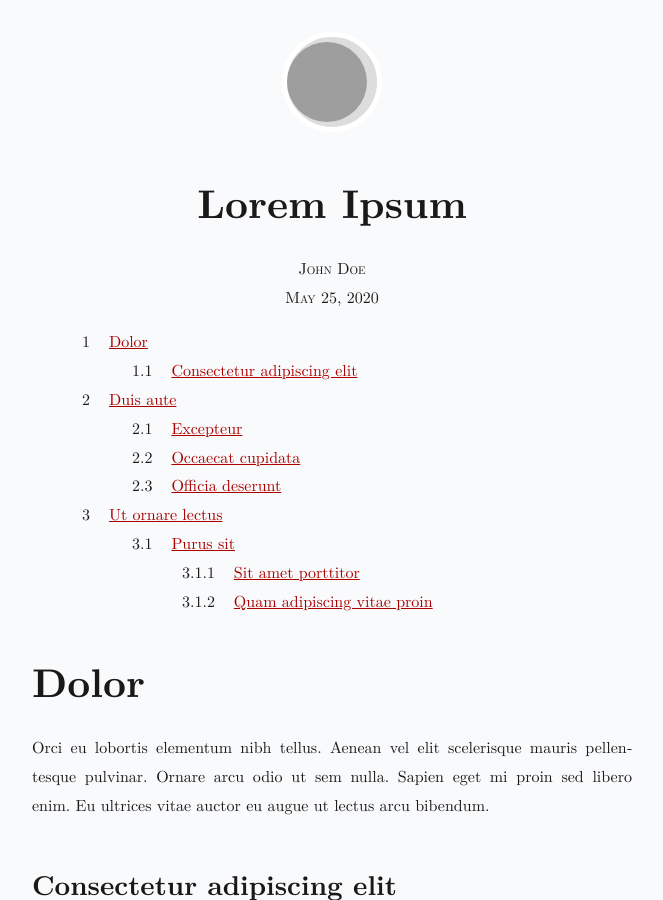
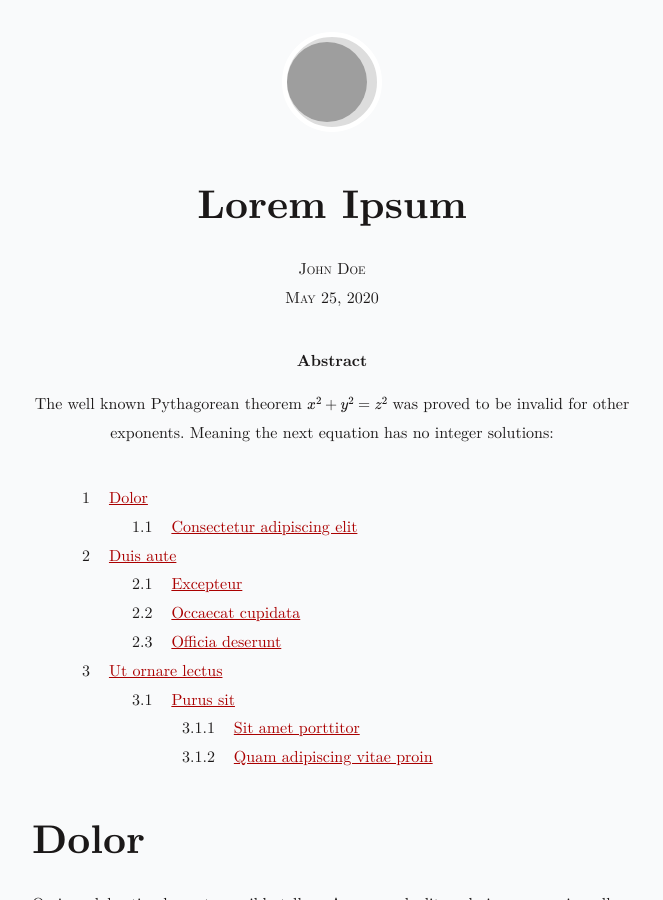
Before and after one commit to ryanmcdermott/jekyll-latex, a Jekyll site: the page built from _posts/2020-05-25-lorem-ipsum.md, in a window 1280 px wide and 900 px high, cut to the strip 0-900 px from the top of the window. Shown: the whole strip, without its empty margins (308-971 px from the left). Built offline with Jekyll 4.4.1, drawn with Linux system fonts in a browser that asks for light colours; grey boxes are pictures that could not be loaded.

Commit message:
Add Abstract block

```diff
--- /dev/null
+++ b/_plugins/latex.rb
@@ -0,0 +1,12 @@
+module Jekyll
+    class AbstractBlock < Liquid::Block
+
+      def render(context)
+        text = super
+        "<div class='abstract'><h5>Abstract</h5><p>#{text}</p></div>"
+      end
+
+    end
+  end
+
+Liquid::Template.register_tag('abstract', Jekyll::AbstractBlock)
--- a/_posts/2020-05-25-lorem-ipsum.md
+++ b/_posts/2020-05-25-lorem-ipsum.md
@@ -3,6 +3,12 @@ title: Lorem Ipsum
 author: John Doe
 layout: post
 ---
+
+{% abstract %}
+The well known Pythagorean theorem \(x^2 + y^2 = z^2\) was
+proved to be invalid for other exponents.
+Meaning the next equation has no integer solutions:
+{% endabstract %}
 
 * TOC
 {:toc}
```
